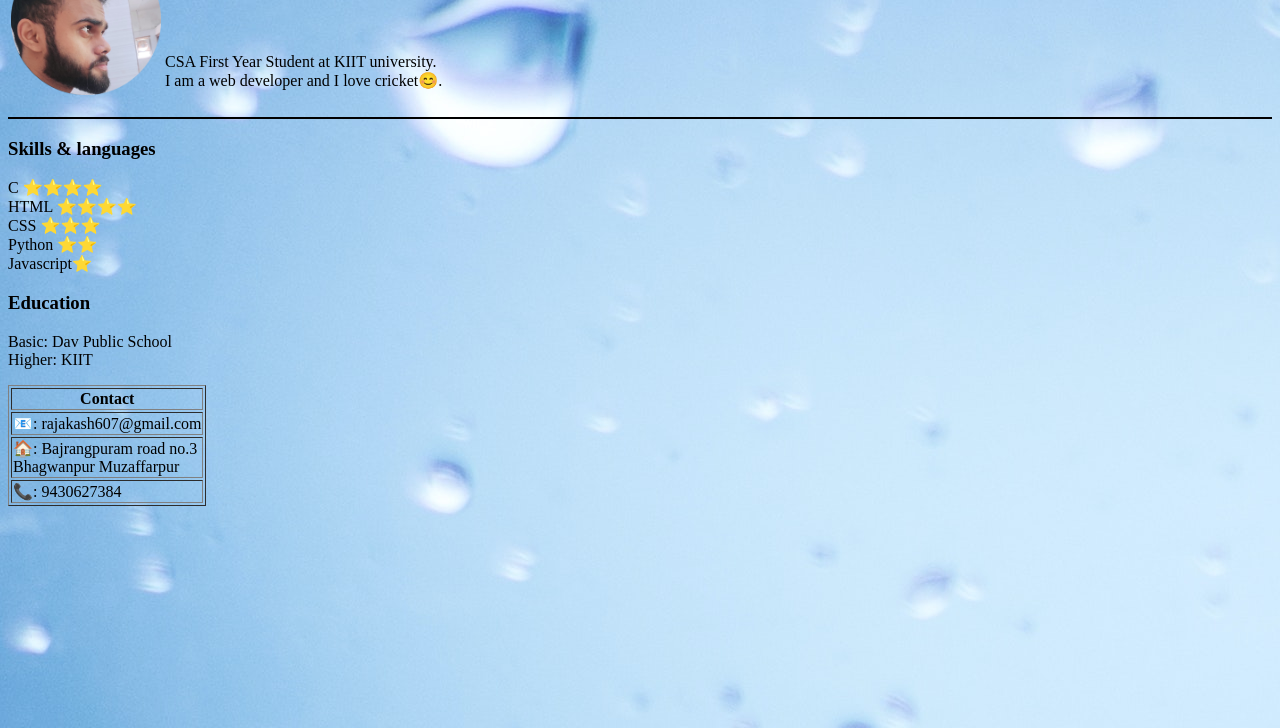
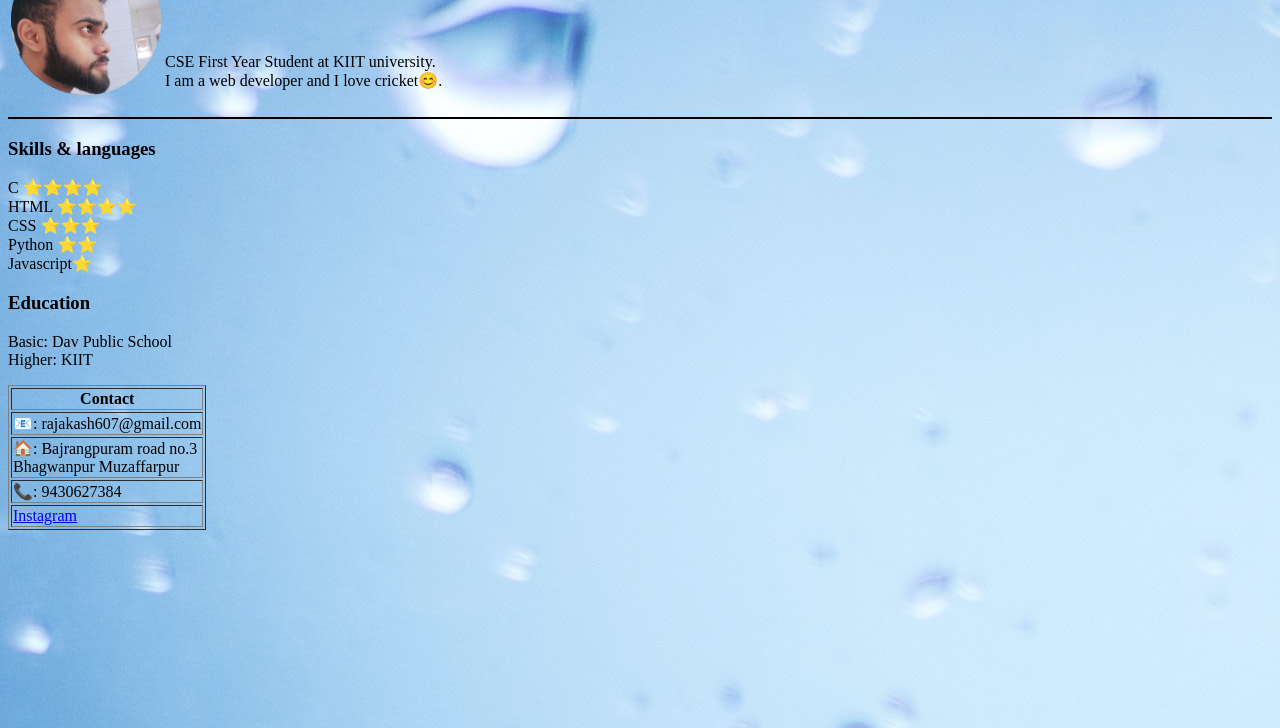
Before and after one commit to rajakash607/CV, a plain HTML site: page index.html in a window 1280 px wide. Shown: the part 72-800 px from the top of the page. Drawn offline with Linux system fonts and the light colour scheme.

Commit message:
Add files via upload

```diff
--- a/index.html
+++ b/index.html
@@ -9,7 +9,7 @@
 <body background="a.jpg">
     <table>
         <tr><td><img src="dp-modified.png" alt="Profile Picture" height="150" width="150"></td>
-            <td><h1>AAKASH RAJ</h1><br><p>CSA First Year Student at KIIT  university.
+            <td><h1>AAKASH RAJ</h1><br><p>CSE First Year Student at KIIT  university.
                 <br>I am a web developer and I love cricket😊.</p></td>
        </tr>
     </table>
@@ -31,6 +31,7 @@
         <tr><td>📧: rajakash607@gmail.com</td></tr>
         <tr><td>🏠: Bajrangpuram road no.3<br>Bhagwanpur Muzaffarpur</td>
         <tr><td>📞: 9430627384</td></tr>
+        <tr><td><a href="https://instagram.com/aakash._0o7?igshid=ZDdkNTZiNTM=">Instagram</a> </td></tr>
     </table>
 </body>
 </html>
```
